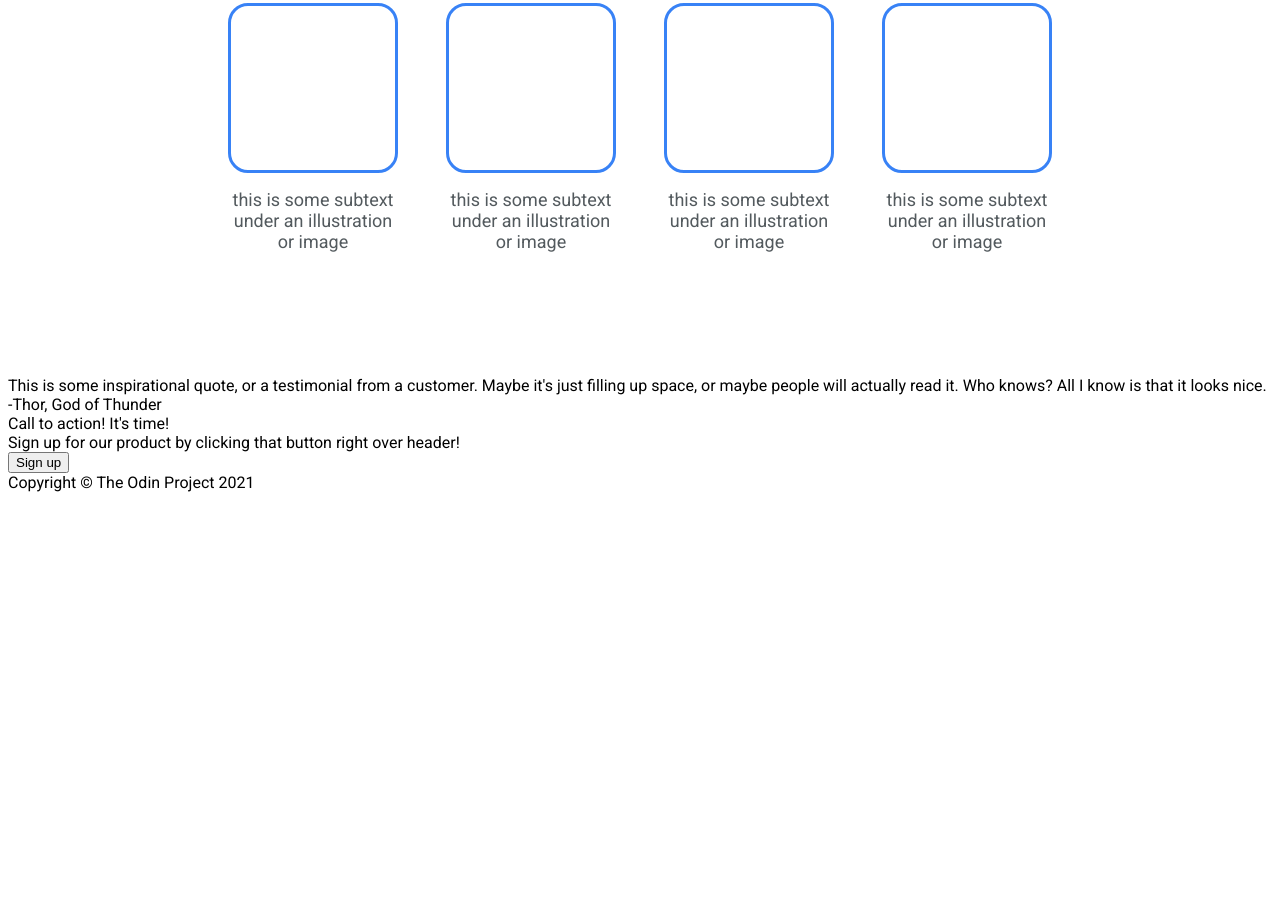
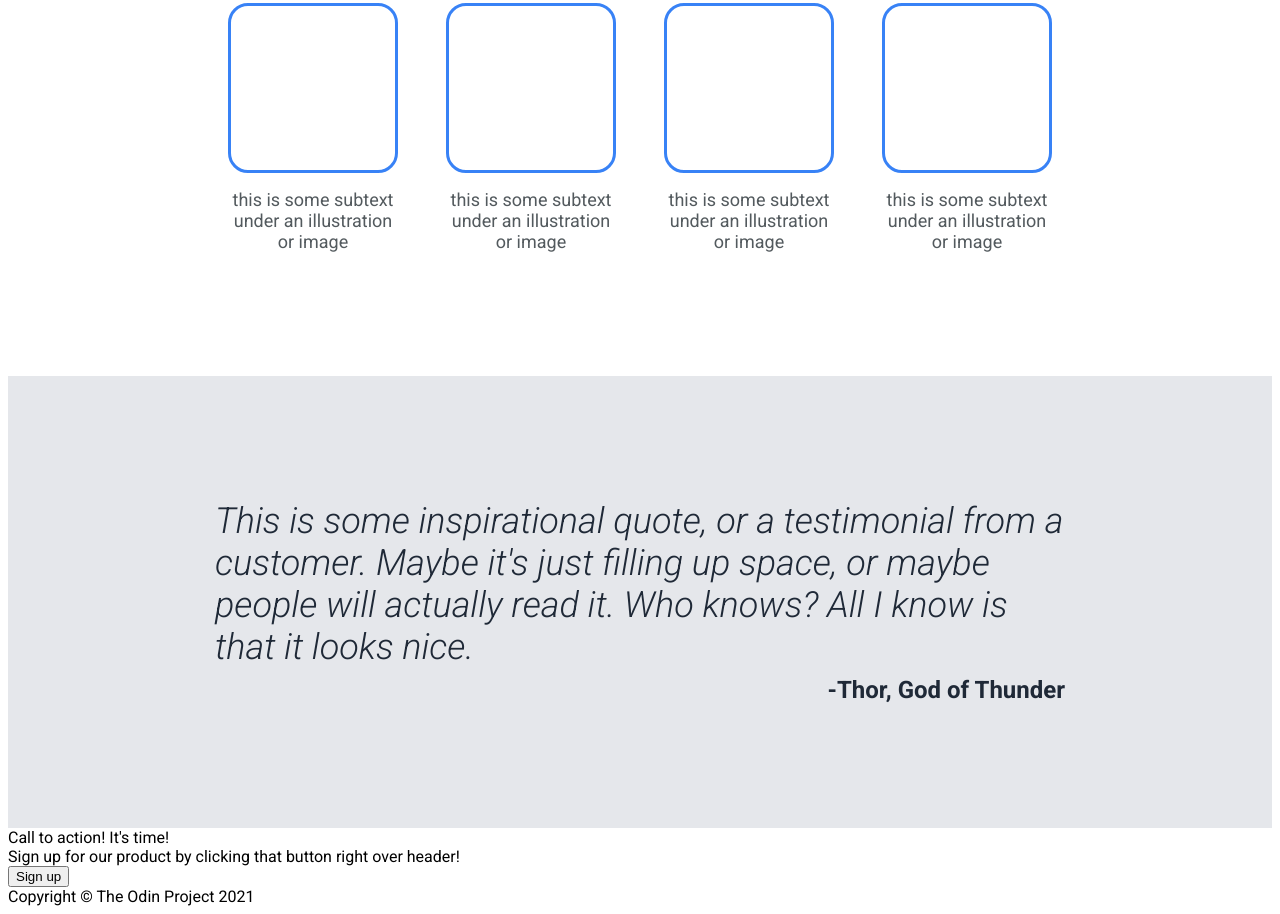
Before and after one commit to obedest/odin-landing-page, a plain HTML site: page index.html in a window 1280 px wide. Shown: the part 725-1639 px from the top of the page. Before the commit the page ends 1225 px from the top, so only its background shows below. Drawn offline with Linux system fonts and the light colour scheme.

Commit message:
Add style to lower-middle-main section

```diff
--- a/index.html
+++ b/index.html
@@ -53,8 +53,10 @@
             </div>
 
             <div class="lower-middle-main">
-                <div class="quote">This is some inspirational quote, or a testimonial from a customer. Maybe it's just filling up space, or maybe people will actually read it. Who knows? All I know is that it looks nice.</div>
-                <div class="author">-Thor, God of Thunder</div>
+                <div class="lower-middle-main-container">
+                    <div class="quote">This is some inspirational quote, or a testimonial from a customer. Maybe it's just filling up space, or maybe people will actually read it. Who knows? All I know is that it looks nice.</div>
+                    <div class="author">-Thor, God of Thunder</div>
+                </div>
             </div>
 
             <div class="lower-main">
--- a/style.css
+++ b/style.css
@@ -138,3 +138,33 @@ body {
     max-width: 170px;
     text-align: center;
 }
+
+.lower-middle-main {
+    display: flex;
+    background: #E5E7EB;
+    padding: 124px;
+    justify-content: center;
+    align-items: center;
+}
+
+.lower-middle-main-container {
+    display: flex;
+    flex-direction: column;
+    justify-content: center;
+    gap: 8px;
+    max-width: 850px;
+}
+
+.lower-middle-main .quote {
+    font-size: 36px;
+    font-weight: 300;
+    font-style: italic;
+    color: #1F2937;
+}
+
+.lower-middle-main .author {
+    font-size: 24px;
+    font-weight: bold;
+    color: #1F2937;
+    align-self: flex-end;
+}
```
